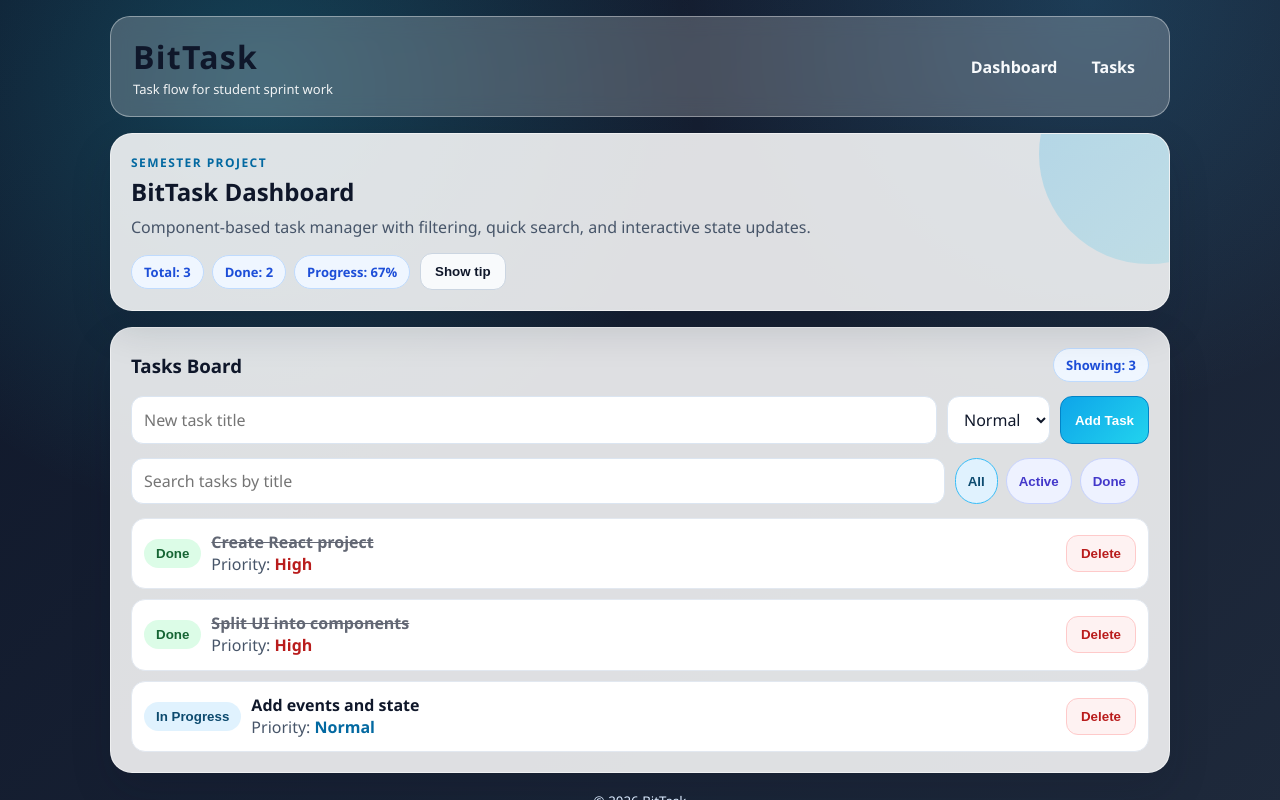
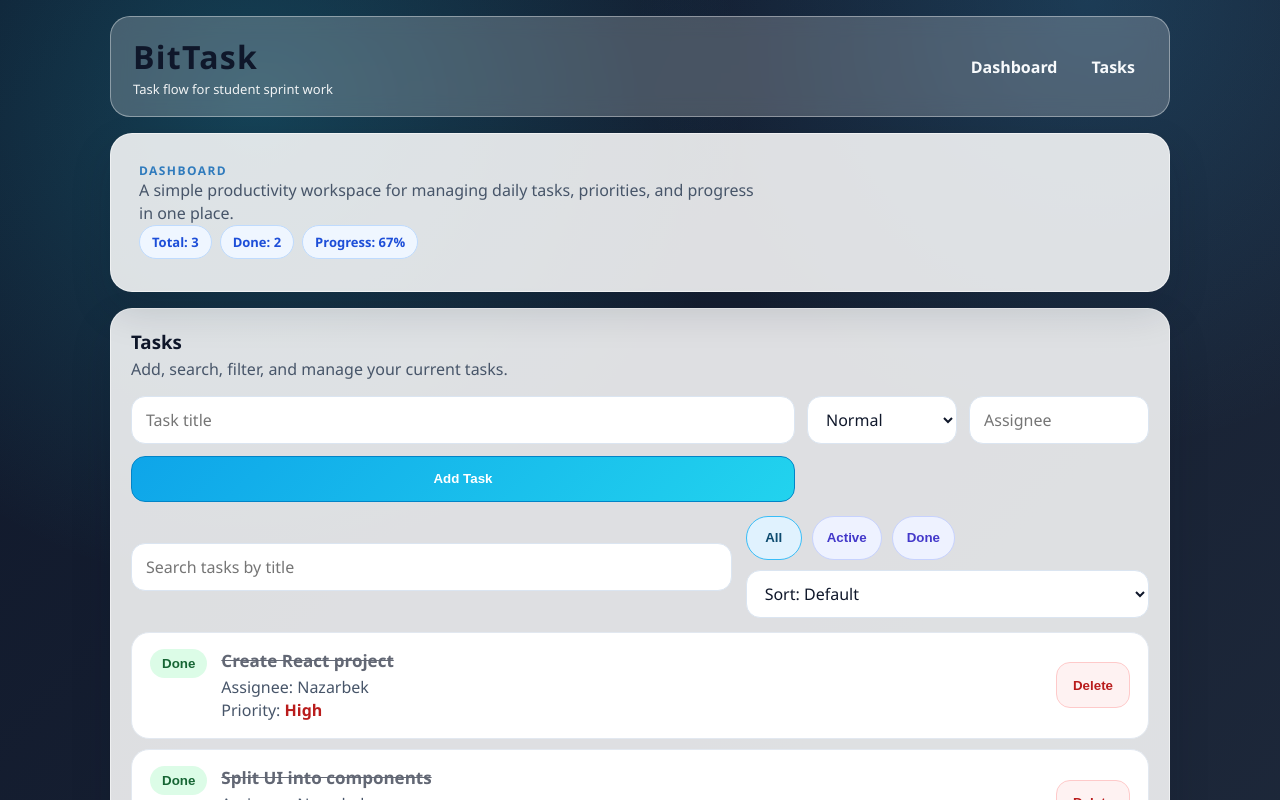
Before and after one commit to nazarbek111/bit-task, a React (Create React App) app: page / in a window 1280 px wide. Shown: the top 800 px of the page. Built offline with nearby package versions, Linux system fonts and the light colour scheme.

Commit message:
update project

```diff
--- a/src/components/TaskFilters.jsx
+++ b/src/components/TaskFilters.jsx
@@ -1,9 +1,9 @@
-export default function TaskFilters({ filter, onChange }) {
+export default function TaskFilters({ filter, onChange, sortBy, onSortChange }) {
   return (
     <div className="filters">
       <button
         className={"chip " + (filter === "all" ? "chip--active" : "")}
-        onClick={() => onChange("all")} // event listener: onClick
+        onClick={() => onChange("all")}
         type="button"
       >
         All
@@ -11,7 +11,7 @@ export default function TaskFilters({ filter, onChange }) {
 
       <button
         className={"chip " + (filter === "active" ? "chip--active" : "")}
-        onClick={() => onChange("active")} // event listener: onClick
+        onClick={() => onChange("active")}
         type="button"
       >
         Active
@@ -19,11 +19,21 @@ export default function TaskFilters({ filter, onChange }) {
 
       <button
         className={"chip " + (filter === "done" ? "chip--active" : "")}
-        onClick={() => onChange("done")} // event listener: onClick
+        onClick={() => onChange("done")}
         type="button"
       >
         Done
       </button>
+
+      <select
+        className="select"
+        value={sortBy}
+        onChange={(event) => onSortChange(event.target.value)}
+      >
+        <option value="default">Sort: Default</option>
+        <option value="title">Sort: Title A-Z</option>
+        <option value="priority">Sort: High Priority</option>
+      </select>
     </div>
   );
 }
--- a/src/components/TaskForm.jsx
+++ b/src/components/TaskForm.jsx
@@ -1,41 +1,81 @@
 import { useState } from "react";
 
+const initialForm = {
+  title: "",
+  priority: "Normal",
+  assignee: "",
+};
+
 export default function TaskForm({ onAddTask }) {
-  const [title, setTitle] = useState("");
-  const [priority, setPriority] = useState("Normal");
+  const [formData, setFormData] = useState(initialForm);
+  const [error, setError] = useState("");
+
+  const handleChange = (event) => {
+    const { name, value } = event.target;
+
+    setFormData((prev) => ({
+      ...prev,
+      [name]: value,
+    }));
+  };
 
   const submit = (event) => {
     event.preventDefault();
 
-    const cleanTitle = title.trim();
-    if (!cleanTitle) return;
+    const trimmedData = {
+      title: formData.title.trim(),
+      priority: formData.priority.trim(),
+      assignee: formData.assignee.trim(),
+    };
 
-    onAddTask(cleanTitle, priority);
-    setTitle("");
-    setPriority("Normal");
+    if (!trimmedData.title || !trimmedData.priority || !trimmedData.assignee) {
+      setError("Please fill in all fields.");
+      return;
+    }
+
+    onAddTask(trimmedData);
+    setFormData(initialForm);
+    setError("");
   };
+
+  const { title, priority, assignee } = formData;
 
   return (
     <form className="taskForm" onSubmit={submit}>
       <input
         className="input"
+        name="title"
+        type="text"
         value={title}
-        onChange={(event) => setTitle(event.target.value)}
-        placeholder="New task title"
+        onChange={handleChange}
+        placeholder="Task title"
       />
 
       <select
         className="select"
+        name="priority"
         value={priority}
-        onChange={(event) => setPriority(event.target.value)}
+        onChange={handleChange}
       >
         <option value="Normal">Normal</option>
         <option value="High">High</option>
+        <option value="Low">Low</option>
       </select>
+
+      <input
+        className="input"
+        name="assignee"
+        type="text"
+        value={assignee}
+        onChange={handleChange}
+        placeholder="Assignee"
+      />
 
       <button className="btn btn--primary" type="submit">
         Add Task
       </button>
+
+      {error && <p className="muted">{error}</p>}
     </form>
   );
 }
--- a/src/components/TaskItem.jsx
+++ b/src/components/TaskItem.jsx
@@ -1,25 +1,41 @@
 export default function TaskItem({ task, onToggle, onDelete }) {
+  const { id, title, priority, assignee, completed } = task;
+
   return (
     <div className="taskItem">
       <div className="taskLeft">
         <button
-          className={"badge " + (task.completed ? "badge--done" : "badge--progress")}
-          onClick={() => onToggle(task.id)}
+          className={"badge " + (completed ? "badge--done" : "badge--progress")}
+          onClick={() => onToggle(id)}
           type="button"
           title="Toggle status"
         >
-          {task.completed ? "Done" : "In Progress"}
+          {completed ? "Done" : "In Progress"}
         </button>
 
         <div>
-          <div className={"taskTitle " + (task.completed ? "taskTitle--done" : "")}>{task.title}</div>
+          <div className={"taskTitle " + (completed ? "taskTitle--done" : "")}>
+            {title}
+          </div>
+
           <div className="muted">
-            Priority: <span className={"priority priority--" + task.priority.toLowerCase()}>{task.priority}</span>
+            Assignee: {assignee}
+          </div>
+
+          <div className="muted">
+            Priority:{" "}
+            <span className={"priority priority--" + priority.toLowerCase()}>
+              {priority}
+            </span>
           </div>
         </div>
       </div>
 
-      <button className="btn btn--danger" onClick={() => onDelete(task.id)} type="button">
+      <button
+        className="btn btn--danger"
+        onClick={() => onDelete(id)}
+        type="button"
+      >
         Delete
       </button>
     </div>
--- a/src/pages/Home.jsx
+++ b/src/pages/Home.jsx
@@ -1,4 +1,4 @@
-import { useMemo, useState } from "react";
+import { useEffect, useMemo, useState } from "react";
 import Header from "../components/Header";
 import Footer from "../components/Footer";
 import TaskForm from "../components/TaskForm";
@@ -7,42 +7,107 @@ import TaskFilters from "../components/TaskFilters";
 import TaskStats from "../components/TaskStats";
 import TaskList from "../components/TaskList";
 
+const storageKey = "bittask.tasks";
+
 const initialTasks = [
-  { id: 1, title: "Create React project", priority: "High", completed: true },
-  { id: 2, title: "Split UI into components", priority: "High", completed: true },
-  { id: 3, title: "Add events and state", priority: "Normal", completed: false },
+  {
+    id: 1,
+    title: "Create React project",
+    priority: "High",
+    assignee: "Nazarbek",
+    completed: true,
+  },
+  {
+    id: 2,
+    title: "Split UI into components",
+    priority: "High",
+    assignee: "Nazarbek",
+    completed: true,
+  },
+  {
+    id: 3,
+    title: "Add events and state",
+    priority: "Normal",
+    assignee: "Nazarbek",
+    completed: false,
+  },
 ];
 
+function loadTasks() {
+  try {
+    const savedTasks = localStorage.getItem(storageKey);
+    return savedTasks ? JSON.parse(savedTasks) : initialTasks;
+  } catch {
+    return initialTasks;
+  }
+}
+
 export default function Home() {
-  const [tasks, setTasks] = useState(initialTasks);
+  const [tasks, setTasks] = useState(loadTasks);
   const [search, setSearch] = useState("");
   const [filter, setFilter] = useState("all");
+  const [sortBy, setSortBy] = useState("default");
   const [showTip, setShowTip] = useState(false);
 
+  useEffect(() => {
+    localStorage.setItem(storageKey, JSON.stringify(tasks));
+  }, [tasks]);
+
   const doneCount = useMemo(
-    () => tasks.filter((task) => task.completed).length,
+    () =>
+      tasks.reduce((count, task) => {
+        return task.completed ? count + 1 : count;
+      }, 0),
     [tasks]
   );
 
+  const progress = useMemo(() => {
+    return tasks.length === 0 ? 0 : Math.round((doneCount / tasks.length) * 100);
+  }, [tasks, doneCount]);
+
   const visibleTasks = useMemo(() => {
     const query = search.trim().toLowerCase();
+    const priorityOrder = {
+      High: 0,
+      Normal: 1,
+      Low: 2,
+    };
 
-    return tasks.filter((task) => {
-      const matchesQuery = task.title.toLowerCase().includes(query);
+    const filteredTasks = tasks.filter((task) => {
+      const { title, assignee, priority, completed } = task;
+
+      const matchesQuery =
+        title.toLowerCase().includes(query) ||
+        assignee.toLowerCase().includes(query) ||
+        priority.toLowerCase().includes(query);
+
       const matchesFilter =
         filter === "all" ||
-        (filter === "done" && task.completed) ||
-        (filter === "active" && !task.completed);
+        (filter === "done" && completed) ||
+        (filter === "active" && !completed);
 
       return matchesQuery && matchesFilter;
     });
-  }, [tasks, search, filter]);
 
-  const addTask = (title, priority) => {
+    if (sortBy === "title") {
+      return [...filteredTasks].sort((a, b) => a.title.localeCompare(b.title));
+    }
+
+    if (sortBy === "priority") {
+      return [...filteredTasks].sort(
+        (a, b) => priorityOrder[a.priority] - priorityOrder[b.priority]
+      );
+    }
+
+    return filteredTasks;
+  }, [tasks, search, filter, sortBy]);
+
+  const addTask = ({ title, priority, assignee }) => {
     const nextTask = {
       id: Date.now(),
       title,
       priority,
+      assignee,
       completed: false,
     };
 
@@ -62,55 +127,56 @@ export default function Home() {
   };
 
   return (
-    <div className="app">
+    <div id="top" className="app">
       <Header />
 
       <main className="main">
         <section className="hero card">
-          <p className="heroKicker">Semester project</p>
-          <h2>BitTask Dashboard</h2>
-          <p className="muted">
-            Component-based task manager with filtering, quick search, and
-            interactive state updates.
-          </p>
+          <div className="heroContent">
+            <div>
+              <p className="heroKicker">Dashboard</p>
+              <p className="muted heroText">
+                A simple productivity workspace for managing daily tasks, priorities,
+                and progress in one place.
+              </p>
+            </div>
 
-          <div className="row">
-            <TaskStats total={tasks.length} done={doneCount} />
-            <button
-              className="btn"
-              type="button"
-              onClick={() => setShowTip((prev) => !prev)}
-            >
-              {showTip ? "Hide tip" : "Show tip"}
-            </button>
+            <TaskStats total={tasks.length} done={doneCount} progress={progress} />
           </div>
-
-          {showTip && (
-            <p className="tipText">
-              Keep each task title short and actionable. It makes weekly planning
-              faster.
-            </p>
-          )}
         </section>
 
         <section id="board" className="card boardCard">
           <div className="boardTop">
-            <h3>Tasks Board</h3>
-            <span className="pill">Showing: {visibleTasks.length}</span>
+            <div>
+              <h3>Tasks</h3>
+              <p className="muted boardSubtitle">
+                Add, search, filter, and manage your current tasks.
+              </p>
+            </div>
           </div>
 
-          <TaskForm onAddTask={addTask} />
+          <div className="formBlock">
+            <TaskForm onAddTask={addTask} />
+          </div>
 
           <div className="boardTools">
             <SearchBar value={search} onChange={setSearch} />
-            <TaskFilters filter={filter} onChange={setFilter} />
+            <TaskFilters
+              filter={filter}
+              onChange={setFilter}
+              sortBy={sortBy}
+              onSortChange={setSortBy}
+            />
           </div>
 
-          <TaskList tasks={visibleTasks} onToggle={toggleTask} onDelete={deleteTask} />
+          <TaskList
+            tasks={visibleTasks}
+            onToggle={toggleTask}
+            onDelete={deleteTask}
+          />
         </section>
       </main>
-
-      <Footer />
-    </div>
+  <Footer />
+</div>
   );
 }
--- a/src/styles.css
+++ b/src/styles.css
@@ -99,32 +99,23 @@ a {
 }
 
 .hero {
+  padding: 28px 28px 32px;
   position: relative;
   overflow: hidden;
 }
 
-.hero::after {
-  content: "";
-  position: absolute;
-  width: 220px;
-  height: 220px;
-  right: -90px;
-  top: -90px;
-  border-radius: 50%;
-  background: linear-gradient(135deg, rgba(14, 165, 233, 0.22), rgba(34, 211, 238, 0.15));
-}
 
 .hero h2 {
-  margin: 4px 0 8px;
+  margin: 6px 0 10px;
 }
 
 .heroKicker {
   margin: 0;
   font-size: 12px;
+  font-weight: 700;
+  letter-spacing: 0.12em;
   text-transform: uppercase;
-  letter-spacing: 0.12em;
-  color: #0369a1;
-  font-weight: 800;
+  color: #2f7bbd;
 }
 
 .row {
@@ -133,6 +124,12 @@ a {
   flex-wrap: wrap;
   align-items: center;
   gap: 10px;
+}
+
+.heroText,
+.boardSubtitle {
+  max-width: 620px;
+  line-height: 1.5;
 }
 
 .muted {
@@ -184,22 +181,31 @@ a {
   color: #1d4ed8;
 }
 
-.taskForm,
+.taskForm {
+  display: grid;
+  grid-template-columns: 1.6fr 150px 180px;
+  gap: 12px;
+  align-items: center;
+}
+
 .boardTools {
   display: grid;
-  grid-template-columns: 1.2fr auto auto;
-  gap: 10px;
+  grid-template-columns: 1fr auto;
+  gap: 14px;
+  align-items: center;
 }
 
 .input,
 .select {
   width: 100%;
+  height: 48px;
   border: 1px solid var(--line);
-  border-radius: 12px;
-  padding: 11px 12px;
+  border-radius: 14px;
+  padding: 0 14px;
   font: inherit;
   color: var(--text-main);
   background: var(--surface-strong);
+  transition: border-color 0.2s ease, box-shadow 0.2s ease;
 }
 
 .input:focus,
@@ -210,18 +216,22 @@ a {
 
 .filters {
   display: flex;
-  gap: 8px;
+  gap: 10px;
+  align-items: center;
+  flex-wrap: wrap;
 }
 
 .chip {
+  min-width: 56px;
+  height: 44px;
   border: 1px solid #c7d2fe;
   background: #eef2ff;
   color: #4338ca;
   font-weight: 700;
-  padding: 9px 12px;
+  padding: 0 14px;
   border-radius: 999px;
   cursor: pointer;
-  transition: transform 0.2s ease, background 0.2s ease;
+  transition: transform 0.2s ease, background 0.2s ease, border-color 0.2s ease;
 }
 
 .chip:hover {
@@ -243,21 +253,29 @@ a {
   display: flex;
   justify-content: space-between;
   align-items: center;
-  gap: 12px;
-  padding: 12px;
-  border-radius: 14px;
+  gap: 16px;
+  padding: 16px 18px;
+  border-radius: 18px;
   border: 1px solid #e2e8f0;
   background: #ffffff;
+  transition: transform 0.18s ease, box-shadow 0.18s ease;
+}
+
+.taskItem:hover {
+  transform: translateY(-2px);
+  box-shadow: 0 10px 24px rgba(15, 23, 42, 0.08);
 }
 
 .taskLeft {
   display: flex;
-  align-items: center;
-  gap: 10px;
+  align-items: flex-start;
+  gap: 14px;
 }
 
 .taskTitle {
-  font-weight: 700;
+  font-size: 17px;
+  font-weight: 800;
+  margin-bottom: 4px;
 }
 
 .taskTitle--done {
@@ -296,14 +314,15 @@ a {
 }
 
 .btn {
+  min-height: 46px;
   border: 1px solid #cbd5e1;
-  border-radius: 12px;
-  padding: 10px 14px;
+  border-radius: 14px;
+  padding: 10px 16px;
   font-weight: 700;
   cursor: pointer;
   color: #0f172a;
   background: #f8fafc;
-  transition: transform 0.2s ease, box-shadow 0.2s ease;
+  transition: transform 0.2s ease, box-shadow 0.2s ease, opacity 0.2s ease;
 }
 
 .btn:hover {
@@ -323,6 +342,10 @@ a {
   color: #b91c1c;
 }
 
+.boardSubtitle {
+  margin-top: 4px;
+}
+
 .footer {
   width: calc(100% - 32px);
   max-width: 1060px;
@@ -337,9 +360,17 @@ a {
     grid-template-columns: 1fr;
   }
 
+  .filters {
+    width: 100%;
+  }
+
   .taskItem {
     flex-direction: column;
     align-items: flex-start;
+  }
+
+  .btn--danger {
+    align-self: flex-end;
   }
 }
 
```
Also changed, not shown: src/components/MainContent.jsx (deleted, +0 -22 lines), src/components/TaskStats.jsx (line endings or trailing spaces), 1 other file (tests, documents, lock files or other folders).
